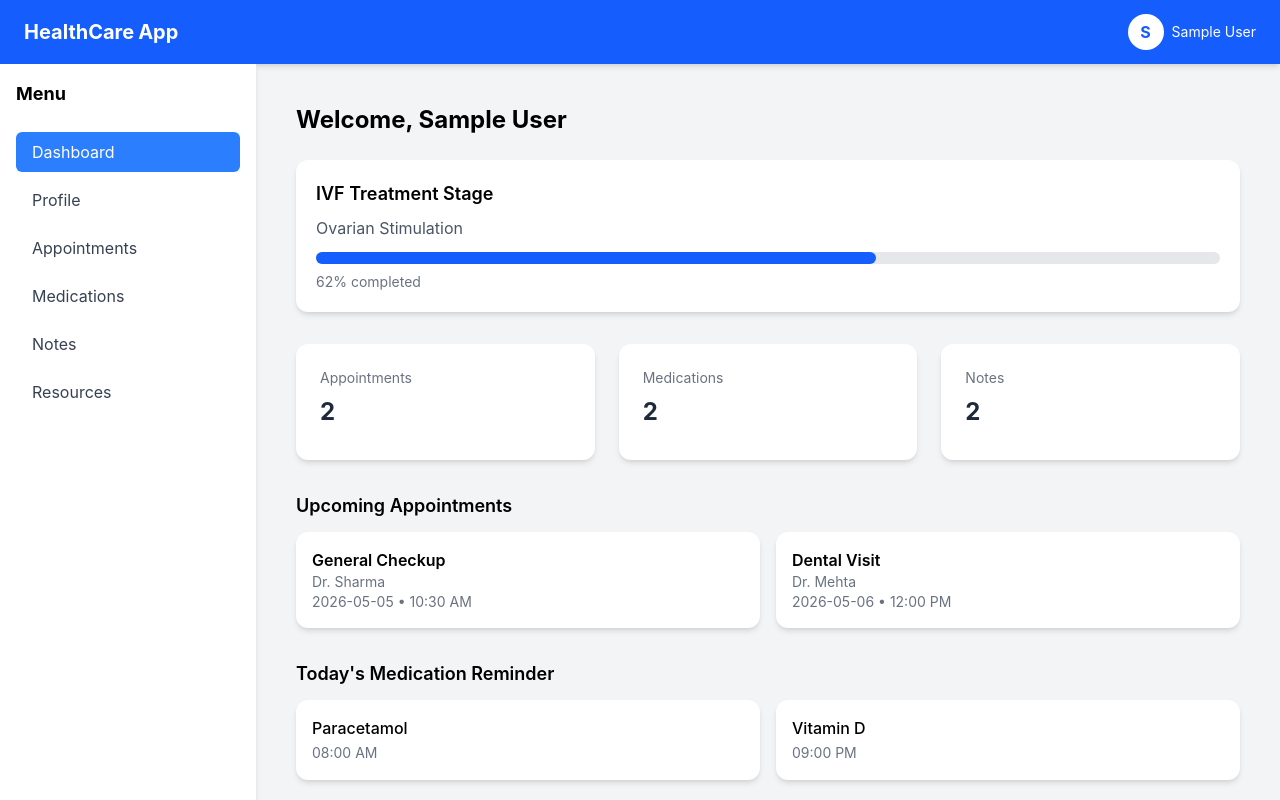
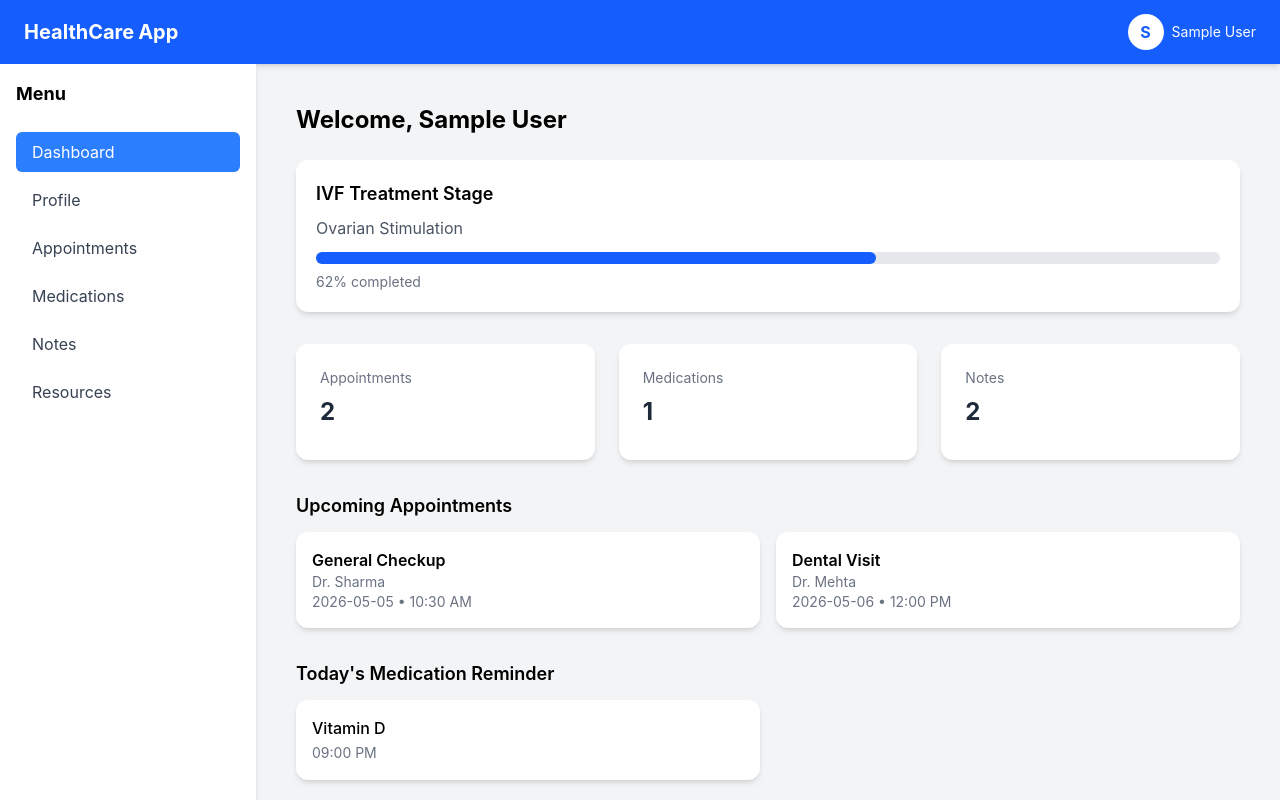
Before and after one commit to Saksham27Khanna/Patient-Healthcare, a React (Vite) app: page /dashboard in a window 1280 px wide. Shown: the top 800 px of the page. Built offline with nearby package versions, Linux system fonts and the light colour scheme; sample sign-in values are in the browser's storage.

Commit message:
Updated dashboard page

```diff
--- a/src/pages/Dashboard.jsx
+++ b/src/pages/Dashboard.jsx
@@ -44,12 +44,6 @@ const Dashboard = () => {
     };
 
     const defaultMedications = [
-        {
-            id: "med-1",
-            name: "Paracetamol",
-            time: "08:00 AM",
-            isDefault: true,
-        },
         {
             id: "med-2",
             name: "Vitamin D",
```
